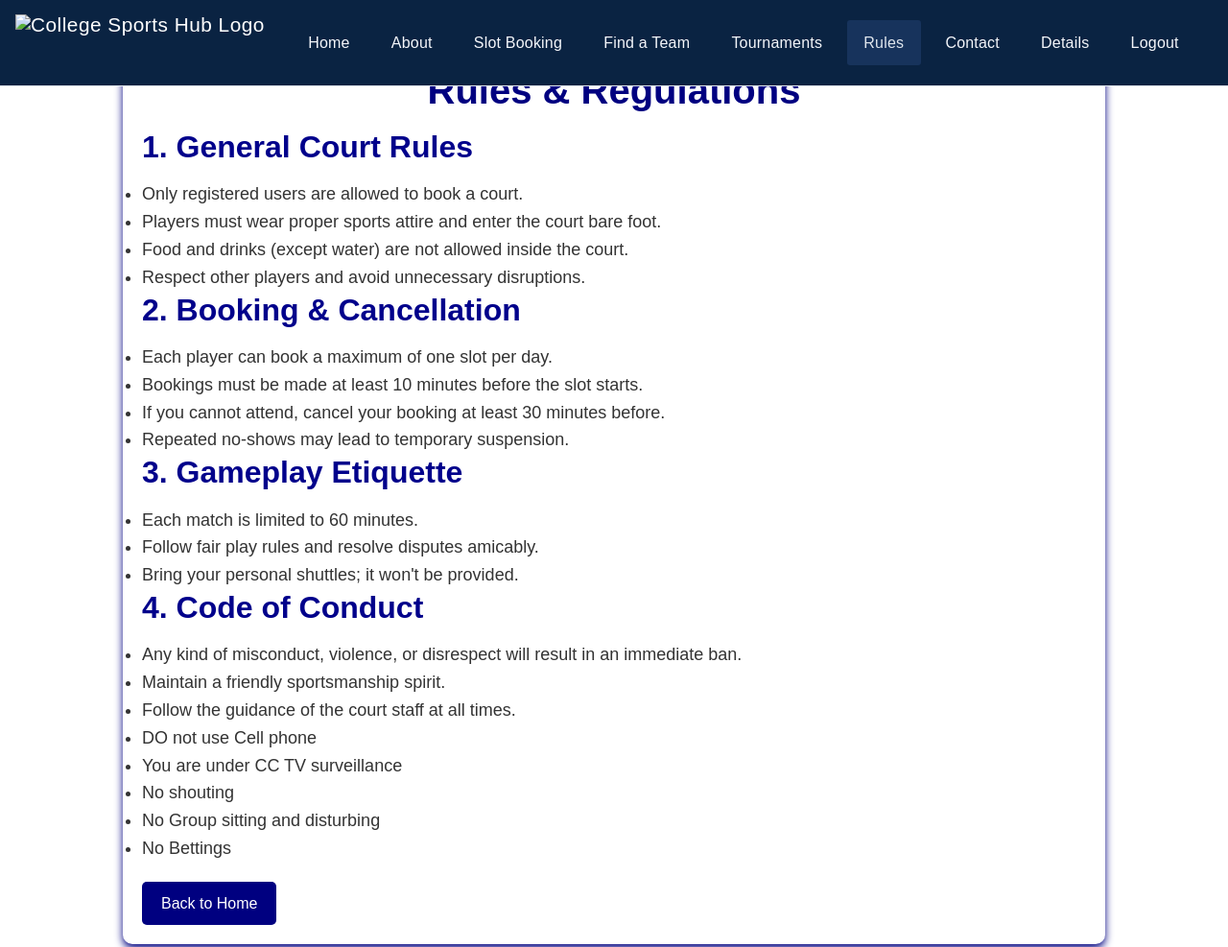
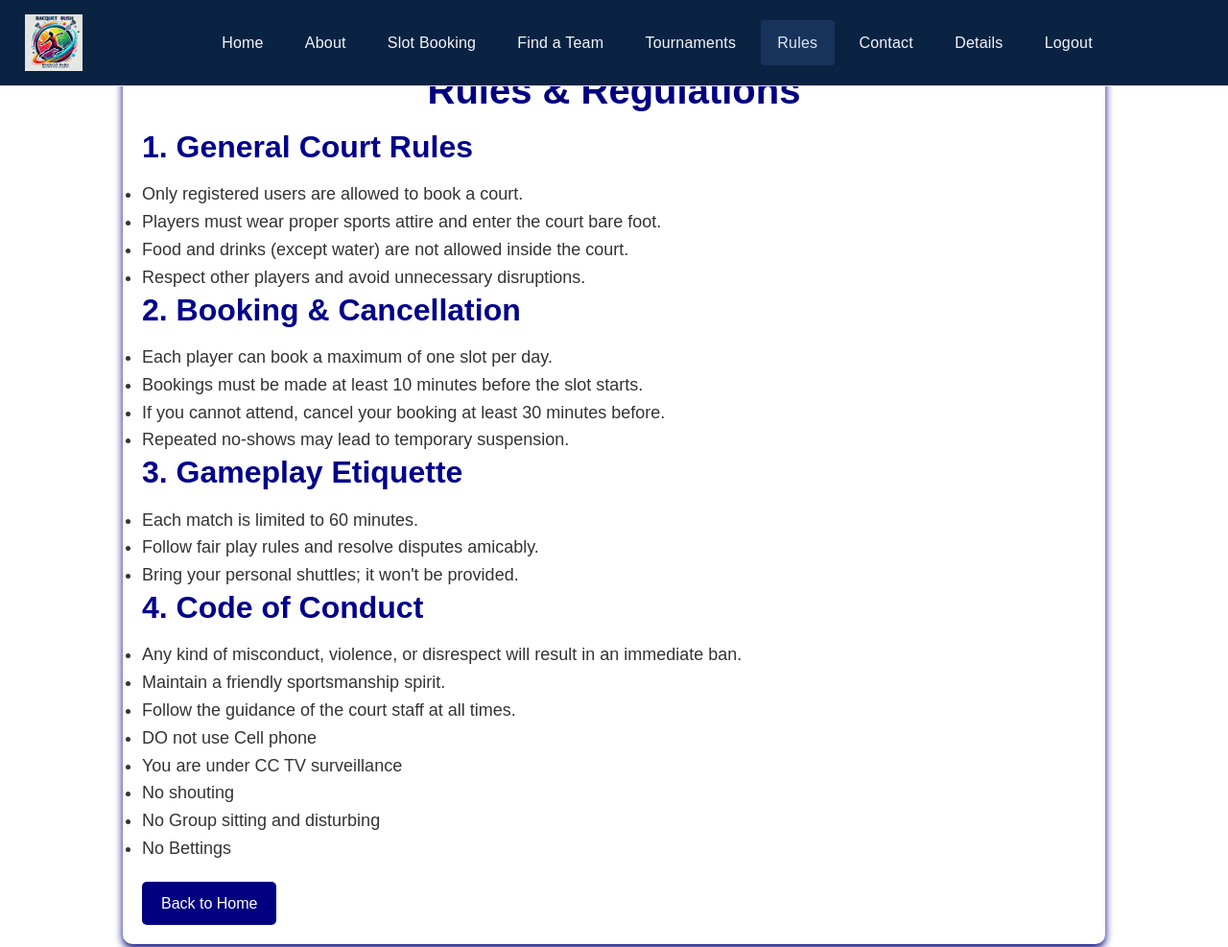
Before and after one commit to 345678o/RACQUET--RUSH, a website: page rules.html in a window 1280 px wide. Shown: the top 987 px of the page at 96% size. Drawn offline with Linux system fonts and the light colour scheme; sample sign-in values are in the browser's storage.

Commit message:
Update rules.html

```diff
--- a/rules.html
+++ b/rules.html
@@ -381,7 +381,7 @@
     <!-- Navigation Bar -->
     <nav>
         <div class="logo">
-            <img src="logo.png" alt="College Sports Hub Logo">
+            <img src="logo.jpg" alt="College Sports Hub Logo">
         </div>
         <ul class="main-nav" id="mainNav">
             <li><a href="index.html">Home</a></li>
```
